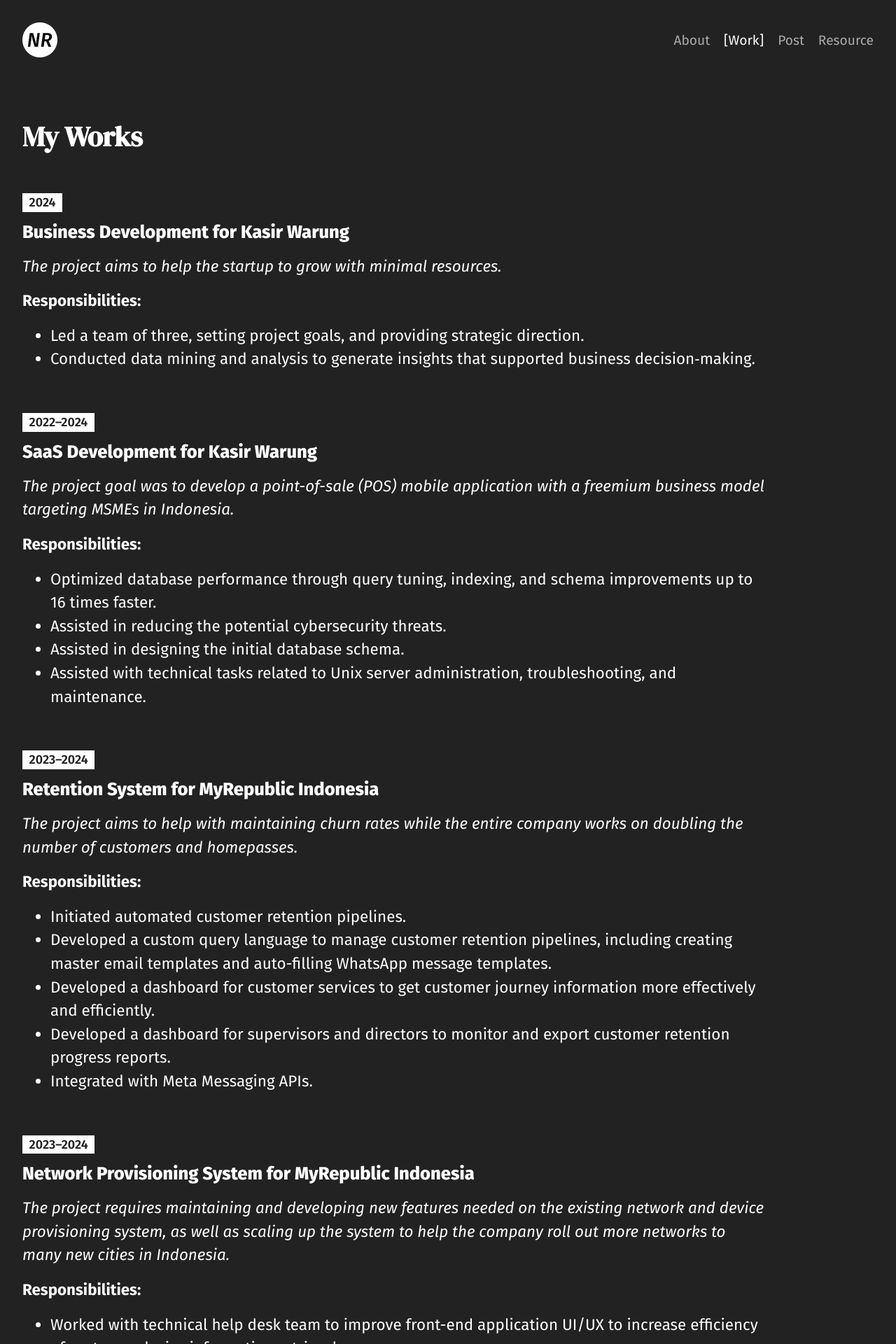
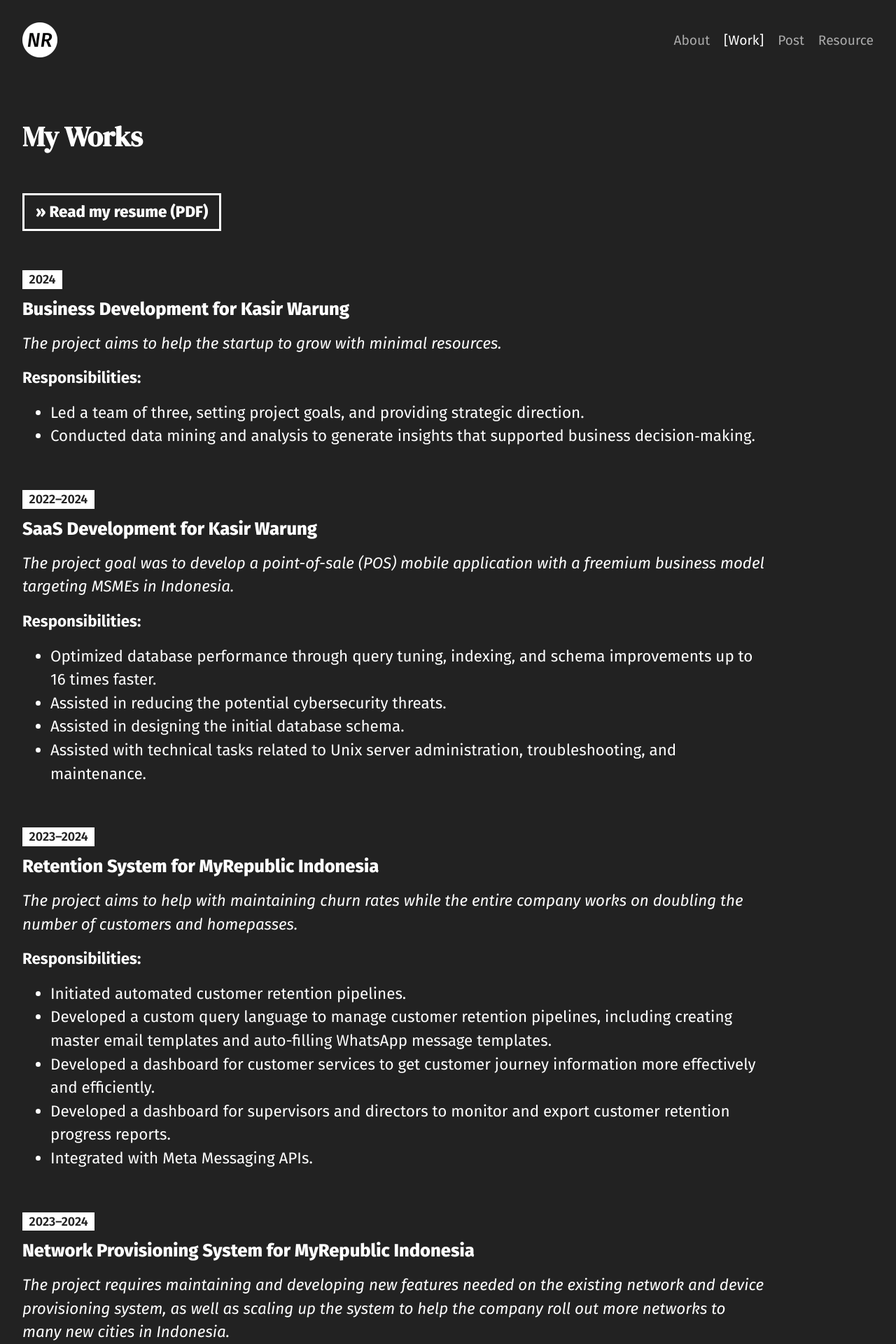
Before and after one commit to naruaika/naruaika.github.io, a Jekyll site: the page built from works/index.html, in a window 1280 px wide. Shown: the top 1920 px of the page at 70% size. Built offline with Jekyll 4.4.1, drawn with Linux system fonts in a browser that asks for light colours; some of the changed text lies outside the part shown.

Commit message:
Add a button to read my resume in PDF at /work page
In addition: add navigation buttons to carousels

```diff
--- a/index.html
+++ b/index.html
@@ -525,7 +525,7 @@ title: Creative Software Engineer
                 <b>Naufan Rusyda Faikar</b
                 ><span style="color:#444;">&mdash;your <i>creative</i> software engineer.</span>
             </span>
-            <a href="mailto:hello@naruaika.me" class="button">Get in touch</a>
+            <a href="mailto:hello@naruaika.me" class="button">&raquo; Get in touch</a>
         </div>
         <div class="box post">
             <b>{{ site.posts.first.title }}</b>
--- a/works/index.html
+++ b/works/index.html
@@ -22,6 +22,24 @@ permalink: /work/
 
         h2 {
             margin-top: 7rem;
+        }
+
+        :is(h1, h2) + .button {
+            display: inline-block;
+            margin-bottom: 3.5rem;
+            padding: .75rem 1rem;
+            font-weight: 800;
+            line-height: 1.5rem;
+            color: inherit;
+            text-decoration: none;
+            border: 3px solid #FFF;
+            background-color: transparent;
+            cursor: pointer;
+
+            &:hover {
+                background-color: #FFF;
+                color: #222;
+            }
         }
 
         > ul {
@@ -74,7 +92,6 @@ permalink: /work/
             padding: 0;
             display: grid;
             grid-template-columns: repeat(4, 1fr);
-            overflow: hidden;
             gap: 1.25rem;
 
             img {
@@ -91,7 +108,6 @@ permalink: /work/
                     background-color: #FFF;
                     overflow-x: scroll;
                     scrollbar-width: none;
-                    -ms-overflow-style: none;
                     scroll-snap-stop: always;
                     scroll-snap-type: x mandatory;
                     overscroll-behavior-x: contain;
@@ -110,16 +126,25 @@ permalink: /work/
                 > .icon {
                     position: absolute;
                     display: inline-flex;
-                    right: 5px;
-                    bottom: 5px;
+                    right: 10px;
+                    bottom: -10px;
                     padding: 5px;
-                    background-color: #222;
-                    border-radius: 50%;
+                    padding-left: 25px;
+                    background-color: #FFF;
+                    cursor: pointer;
+
+                    &.previous-button {
+                        right: 63px;
+                    }
+
+                    &:hover {
+                        background-color: #DDD;
+                    }
 
                     svg {
                         height: 18px;
                         width: 18px;
-                        fill: #FFF;
+                        fill: #222;
                     }
                 }
             }
@@ -179,6 +204,7 @@ permalink: /work/
 
 <main>
     <h1>My Works</h1>
+    <a href="/assets/works/Curriculum Vitae - Naufan Rusyda Faikar - 20250506.pdf" class="button">&raquo; Read my resume (PDF)</a>
     <ul>
         {% for item in site.data.my-projects %}
             <li>
@@ -206,98 +232,144 @@ permalink: /work/
     <h2>
         My Photos
     </h2>
+    <a href="https://unsplash.com/@naruaika" class="button">&raquo; View all my shots &#11173;</a>
     <div class="grid non-square">
-        <img src="/assets/posts/naufan-rusyda-faikar-lvTcQ5P_t50-unsplash.webp" alt="" loading="lazy">
-        <img src="/assets/posts/naufan-rusyda-faikar-jb3KUwGrzFY-unsplash.webp" alt="" loading="lazy">
-        <img src="/assets/posts/naufan-rusyda-faikar-33szSvt_PNg-unsplash.webp" alt="" loading="lazy">
-        <img src="/assets/posts/naufan-rusyda-faikar-3vCEd_4U8Ow-unsplash.webp" alt="" loading="lazy">
-        <img src="/assets/posts/naufan-rusyda-faikar--xcshK9Qwe4-unsplash.webp" alt="" loading="lazy">
-        <img src="/assets/posts/naufan-rusyda-faikar-N2v_SVlVLpE-unsplash.webp" alt="" loading="lazy">
-        <img src="/assets/posts/naufan-rusyda-faikar-jNTglBHJKuI-unsplash.webp" alt="" loading="lazy">
-        <img src="/assets/posts/naufan-rusyda-faikar-CuIcxGk8ujI-unsplash.webp" alt="" loading="lazy">
-        <img src="/assets/posts/naufan-rusyda-faikar-7VM2deooAdM-unsplash.webp" alt="" loading="lazy">
-        <img src="/assets/posts/naufan-rusyda-faikar-f4RV8Qlvg8Q-unsplash.webp" alt="" loading="lazy">
-        <img src="/assets/posts/naufan-rusyda-faikar-ZLWdEUzg25M-unsplash.webp" alt="" loading="lazy">
-        <img src="/assets/posts/naufan-rusyda-faikar-KwwTr6p1HVo-unsplash.webp" alt="" loading="lazy">
+        <img src="/assets/works/naufan-rusyda-faikar-lvTcQ5P_t50-unsplash.webp" alt="" loading="lazy">
+        <img src="/assets/works/naufan-rusyda-faikar-jb3KUwGrzFY-unsplash.webp" alt="" loading="lazy">
+        <img src="/assets/works/naufan-rusyda-faikar-33szSvt_PNg-unsplash.webp" alt="" loading="lazy">
+        <img src="/assets/works/naufan-rusyda-faikar-3vCEd_4U8Ow-unsplash.webp" alt="" loading="lazy">
+
+        <img src="/assets/works/naufan-rusyda-faikar--xcshK9Qwe4-unsplash.webp" alt="" loading="lazy">
+        <img src="/assets/works/naufan-rusyda-faikar-N2v_SVlVLpE-unsplash.webp" alt="" loading="lazy">
+        <img src="/assets/works/naufan-rusyda-faikar-jNTglBHJKuI-unsplash.webp" alt="" loading="lazy">
+        <img src="/assets/works/naufan-rusyda-faikar-IjmhOHghpeU-unsplash.webp" alt="" loading="lazy">
+
+        <img src="/assets/works/naufan-rusyda-faikar-fnjScdIRZos-unsplash.webp" alt="" loading="lazy">
+        <img src="/assets/works/naufan-rusyda-faikar-K0ndNGffjv8-unsplash.webp" alt="" loading="lazy">
+        <img src="/assets/works/naufan-rusyda-faikar-oqRZpktI3oA-unsplash.webp" alt="" loading="lazy">
+        <img src="/assets/works/naufan-rusyda-faikar-CuIcxGk8ujI-unsplash.webp" alt="" loading="lazy">
+
+        <img src="/assets/works/naufan-rusyda-faikar-7VM2deooAdM-unsplash.webp" alt="" loading="lazy">
+        <img src="/assets/works/naufan-rusyda-faikar-f4RV8Qlvg8Q-unsplash.webp" alt="" loading="lazy">
+        <img src="/assets/works/naufan-rusyda-faikar-ZLWdEUzg25M-unsplash.webp" alt="" loading="lazy">
+        <img src="/assets/works/naufan-rusyda-faikar-KwwTr6p1HVo-unsplash.webp" alt="" loading="lazy">
     </div>
 
     <h2>
         My Posters
     </h2>
     <div class="grid square">
-        <img src="/assets/posts/ef5f0a2a76638e9abaea0bb0dfa1c774.webp" alt="" loading="lazy">
-        <img src="/assets/posts/b064dc73682b095405fae0f3eeb3ad2d.webp" alt="" loading="lazy">
-        <img src="/assets/posts/f4d2314ec0a67cdaae713b1234ac4325.webp" alt="" loading="lazy">
-        <img src="/assets/posts/feb998ea36ed324249fc6654f08231bc.webp" alt="" loading="lazy">
-        <img src="/assets/posts/4072a91c9a1faca37470376c5333e0bd.webp" alt="" loading="lazy">
-        <img src="/assets/posts/441af89e666d3a63b1926fc805320cbf.webp" alt="" loading="lazy">
+        <img src="/assets/works/ef5f0a2a76638e9abaea0bb0dfa1c774.webp" alt="" loading="lazy">
+        <img src="/assets/works/6e64a8cccf39d28fc4f3134a1d861457.webp" alt="" loading="lazy">
+        <img src="/assets/works/b064dc73682b095405fae0f3eeb3ad2d.webp" alt="" loading="lazy">
+        <img src="/assets/works/f4d2314ec0a67cdaae713b1234ac4325.webp" alt="" loading="lazy">
+
+        <img src="/assets/works/feb998ea36ed324249fc6654f08231bc.webp" alt="" loading="lazy">
+        <img src="/assets/works/4072a91c9a1faca37470376c5333e0bd.webp" alt="" loading="lazy">
         <div class="slider">
             <div class="content">
-                <img src="/assets/posts/20241010C - S1.webp" alt="" loading="lazy">
-                <img src="/assets/posts/20241010C - S2.webp" alt="" loading="lazy">
-                <img src="/assets/posts/20241010C - S3.webp" alt="" loading="lazy">
-                <img src="/assets/posts/20241010C - S4.webp" alt="" loading="lazy">
-                <img src="/assets/posts/20241010C - S5.webp" alt="" loading="lazy">
-                <img src="/assets/posts/20241010C - S6.webp" alt="" loading="lazy">
+                <img src="/assets/works/20241010C - S1.webp" alt="" loading="lazy">
+                <img src="/assets/works/20241010C - S2.webp" alt="" loading="lazy">
+                <img src="/assets/works/20241010C - S3.webp" alt="" loading="lazy">
+                <img src="/assets/works/20241010C - S4.webp" alt="" loading="lazy">
+                <img src="/assets/works/20241010C - S5.webp" alt="" loading="lazy">
+                <img src="/assets/works/20241010C - S6.webp" alt="" loading="lazy">
             </div>
         </div>
         <div class="slider">
             <div class="content">
-                <img src="/assets/posts/20241010B - S1.webp" alt="" loading="lazy">
-                <img src="/assets/posts/20241010B - S2.webp" alt="" loading="lazy">
-                <img src="/assets/posts/20241010B - S3.webp" alt="" loading="lazy">
-                <img src="/assets/posts/20241010B - S4.webp" alt="" loading="lazy">
-                <img src="/assets/posts/20241010B - S5.webp" alt="" loading="lazy">
-                <img src="/assets/posts/20241010B - S6.webp" alt="" loading="lazy">
+                <img src="/assets/works/20241010B - S1.webp" alt="" loading="lazy">
+                <img src="/assets/works/20241010B - S2.webp" alt="" loading="lazy">
+                <img src="/assets/works/20241010B - S3.webp" alt="" loading="lazy">
+                <img src="/assets/works/20241010B - S4.webp" alt="" loading="lazy">
+                <img src="/assets/works/20241010B - S5.webp" alt="" loading="lazy">
+                <img src="/assets/works/20241010B - S6.webp" alt="" loading="lazy">
+            </div>
+        </div>
+
+        <div class="slider">
+            <div class="content">
+                <img src="/assets/works/20241010A - S1.webp" alt="" loading="lazy">
+                <img src="/assets/works/20241010A - S2.webp" alt="" loading="lazy">
+                <img src="/assets/works/20241010A - S3.webp" alt="" loading="lazy">
+                <img src="/assets/works/20241010A - S4.webp" alt="" loading="lazy">
+                <img src="/assets/works/20241010A - S5.webp" alt="" loading="lazy">
+                <img src="/assets/works/20241010A - S6.webp" alt="" loading="lazy">
             </div>
         </div>
         <div class="slider">
             <div class="content">
-                <img src="/assets/posts/20241010A - S1.webp" alt="" loading="lazy">
-                <img src="/assets/posts/20241010A - S2.webp" alt="" loading="lazy">
-                <img src="/assets/posts/20241010A - S3.webp" alt="" loading="lazy">
-                <img src="/assets/posts/20241010A - S4.webp" alt="" loading="lazy">
-                <img src="/assets/posts/20241010A - S5.webp" alt="" loading="lazy">
-                <img src="/assets/posts/20241010A - S6.webp" alt="" loading="lazy">
+                <img src="/assets/works/20241007C - S1.webp" alt="" loading="lazy">
+                <img src="/assets/works/20241007C - S2.webp" alt="" loading="lazy">
+                <img src="/assets/works/20241007C - S3.webp" alt="" loading="lazy">
+                <img src="/assets/works/20241007C - S4.webp" alt="" loading="lazy">
+                <img src="/assets/works/20241007C - S5.webp" alt="" loading="lazy">
+                <img src="/assets/works/20241007C - S6.webp" alt="" loading="lazy">
             </div>
         </div>
         <div class="slider">
             <div class="content">
-                <img src="/assets/posts/20241007C - S1.webp" alt="" loading="lazy">
-                <img src="/assets/posts/20241007C - S2.webp" alt="" loading="lazy">
-                <img src="/assets/posts/20241007C - S3.webp" alt="" loading="lazy">
-                <img src="/assets/posts/20241007C - S4.webp" alt="" loading="lazy">
-                <img src="/assets/posts/20241007C - S5.webp" alt="" loading="lazy">
-                <img src="/assets/posts/20241007C - S6.webp" alt="" loading="lazy">
+                <img src="/assets/works/20241007B - S1.webp" alt="" loading="lazy">
+                <img src="/assets/works/20241007B - S2.webp" alt="" loading="lazy">
+                <img src="/assets/works/20241007B - S3.webp" alt="" loading="lazy">
+                <img src="/assets/works/20241007B - S4.webp" alt="" loading="lazy">
+                <img src="/assets/works/20241007B - S5.webp" alt="" loading="lazy">
+                <img src="/assets/works/20241007B - S6.webp" alt="" loading="lazy">
             </div>
         </div>
         <div class="slider">
             <div class="content">
-                <img src="/assets/posts/20241007B - S1.webp" alt="" loading="lazy">
-                <img src="/assets/posts/20241007B - S2.webp" alt="" loading="lazy">
-                <img src="/assets/posts/20241007B - S3.webp" alt="" loading="lazy">
-                <img src="/assets/posts/20241007B - S4.webp" alt="" loading="lazy">
-                <img src="/assets/posts/20241007B - S5.webp" alt="" loading="lazy">
-                <img src="/assets/posts/20241007B - S6.webp" alt="" loading="lazy">
-            </div>
-        </div>
-        <div class="slider">
-            <div class="content">
-                <img src="/assets/posts/20241007A - S1.webp" alt="" loading="lazy">
-                <img src="/assets/posts/20241007A - S2.webp" alt="" loading="lazy">
-                <img src="/assets/posts/20241007A - S3.webp" alt="" loading="lazy">
-                <img src="/assets/posts/20241007A - S4.webp" alt="" loading="lazy">
-                <img src="/assets/posts/20241007A - S5.webp" alt="" loading="lazy">
-                <img src="/assets/posts/20241007A - S6.webp" alt="" loading="lazy">
+                <img src="/assets/works/20241007A - S1.webp" alt="" loading="lazy">
+                <img src="/assets/works/20241007A - S2.webp" alt="" loading="lazy">
+                <img src="/assets/works/20241007A - S3.webp" alt="" loading="lazy">
+                <img src="/assets/works/20241007A - S4.webp" alt="" loading="lazy">
+                <img src="/assets/works/20241007A - S5.webp" alt="" loading="lazy">
+                <img src="/assets/works/20241007A - S6.webp" alt="" loading="lazy">
             </div>
         </div>
     </div>
 </main>
 
 <script>
-    // Add slider icon
-    const sliderIcon = document.createElement('div');
-    sliderIcon.classList.add('icon');
-    sliderIcon.innerHTML = `<svg xmlns="http://www.w3.org/2000/svg" viewBox="0 0 576 512"><!--!Font Awesome Free 6.7.2 by @fontawesome - https://fontawesome.com License - https://fontawesome.com/license/free Copyright 2025 Fonticons, Inc.--><path d="M264.5 5.2c14.9-6.9 32.1-6.9 47 0l218.6 101c8.5 3.9 13.9 12.4 13.9 21.8s-5.4 17.9-13.9 21.8l-218.6 101c-14.9 6.9-32.1 6.9-47 0L45.9 149.8C37.4 145.8 32 137.3 32 128s5.4-17.9 13.9-21.8L264.5 5.2zM476.9 209.6l53.2 24.6c8.5 3.9 13.9 12.4 13.9 21.8s-5.4 17.9-13.9 21.8l-218.6 101c-14.9 6.9-32.1 6.9-47 0L45.9 277.8C37.4 273.8 32 265.3 32 256s5.4-17.9 13.9-21.8l53.2-24.6 152 70.2c23.4 10.8 50.4 10.8 73.8 0l152-70.2zm-152 198.2l152-70.2 53.2 24.6c8.5 3.9 13.9 12.4 13.9 21.8s-5.4 17.9-13.9 21.8l-218.6 101c-14.9 6.9-32.1 6.9-47 0L45.9 405.8C37.4 401.8 32 393.3 32 384s5.4-17.9 13.9-21.8l53.2-24.6 152 70.2c23.4 10.8 50.4 10.8 73.8 0z"/></svg>`;
-    document.querySelectorAll('.slider').forEach(slider => slider.append(sliderIcon.cloneNode(true)));
+    /**
+     * Initialize image carousels
+     */
+
+    // Create next button
+    let nextButton = document.createElement('div');
+    nextButton.classList.add('icon', 'next-button');
+    nextButton.innerHTML = `<svg xmlns="http://www.w3.org/2000/svg" viewBox="0 0 448 512"><!--!Font Awesome Free 6.7.2 by @fontawesome - https://fontawesome.com License - https://fontawesome.com/license/free Copyright 2025 Fonticons, Inc.--><path d="M438.6 278.6c12.5-12.5 12.5-32.8 0-45.3l-160-160c-12.5-12.5-32.8-12.5-45.3 0s-12.5 32.8 0 45.3L338.8 224 32 224c-17.7 0-32 14.3-32 32s14.3 32 32 32l306.7 0L233.4 393.4c-12.5 12.5-12.5 32.8 0 45.3s32.8 12.5 45.3 0l160-160z"/></svg>`;
+
+    // Create previous button
+    let arrowLeft = document.createElement('div');
+    arrowLeft.classList.add('icon', 'previous-button');
+    arrowLeft.innerHTML = `<svg xmlns="http://www.w3.org/2000/svg" viewBox="0 0 448 512"><!--!Font Awesome Free 6.7.2 by @fontawesome - https://fontawesome.com License - https://fontawesome.com/license/free Copyright 2025 Fonticons, Inc.--><path d="M9.4 233.4c-12.5 12.5-12.5 32.8 0 45.3l160 160c12.5 12.5 32.8 12.5 45.3 0s12.5-32.8 0-45.3L109.2 288 416 288c17.7 0 32-14.3 32-32s-14.3-32-32-32l-306.7 0L214.6 118.6c12.5-12.5 12.5-32.8 0-45.3s-32.8-12.5-45.3 0l-160 160z"/></svg>`;
+
+    document.querySelectorAll('.slider').forEach(slider => {
+        // Append next button
+        const aR = nextButton.cloneNode(true);
+        aR.addEventListener('click', event => {
+            const container = slider.querySelector('.content');
+            let position = parseInt(container.dataset.position) || 0;
+            position = (position + 1) % container.children.length;
+            container.scrollLeft = (container.scrollWidth / container.children.length) * position;
+            container.dataset.position = position;
+        });
+        slider.append(aR);
+
+        // Append previous button
+        const aL = arrowLeft.cloneNode(true);
+        aL.addEventListener('click', event => {
+            const container = slider.querySelector('.content');
+            let position = parseInt(container.dataset.position) || 0;
+            position = (((position - 1) % container.children.length) + container.children.length) % container.children.length;
+            container.scrollLeft = (container.scrollWidth / container.children.length) * position;
+            container.dataset.position = position;
+        });
+        slider.append(aL);
+
+        // Reset scroll position
+        slider.querySelector('.content').scrollLeft = 0;
+        slider.querySelector('.content').dataset.position = 0;
+    });
 </script>
```
Also changed, not shown: resources/index.html (+6 -6 lines), assets/works/naufan-rusyda-faikar-oqRZpktI3oA-unsplash.jpg (added), assets/works/naufan-rusyda-faikar-oqRZpktI3oA-unsplash.webp (added), 1 other file.
